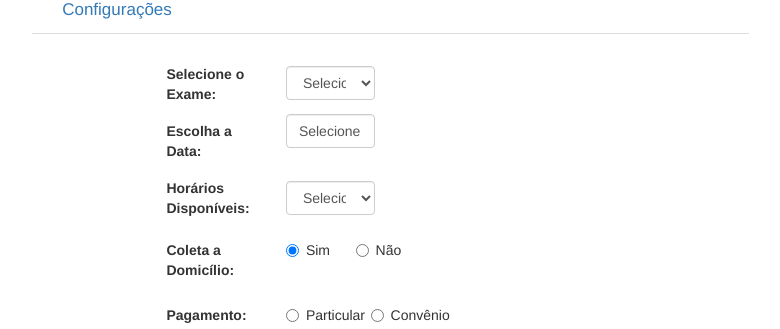
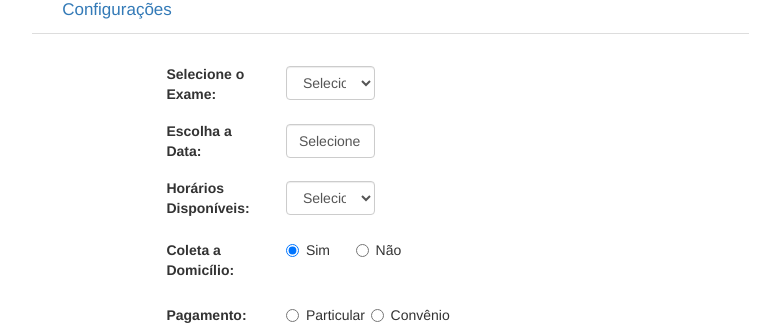
Before and after one commit to EliasLuiz/ProjetoPW, a PHP site: page /AreaCliente.php in a window 1280 px wide, after a click on "Marcação de Exames". Shown: the part 467-796 px from the top of the page, without its empty margins (263-1043 px from the left). Run offline with PHP 8.4, Linux system fonts and the light colour scheme.

```diff
--- a/AreaCliente.php
+++ b/AreaCliente.php
@@ -144,7 +144,7 @@
                                         </div>
                                         <div class="row" style="margin-top: 5px;">
                                             <div class="col-md-2 col-md-offset-2" style="margin-top: 7px;"><label>Escolha a Data:</label></div>
-                                            <div class="col-md-2"><input class="form-control" type="text" id="calendario2" value="Selecione"></div>
+                                            <div class="col-md-2" style="margin-top:10px;"><input class="form-control" type="text" id="calendario2" value="Selecione"></div>
                                         </div>
                                         <div class="row" style="margin-top: 5px;" id="divhorarios">
                                             <div class="col-md-2 col-md-offset-2" style="margin-top: 7px;">
```
